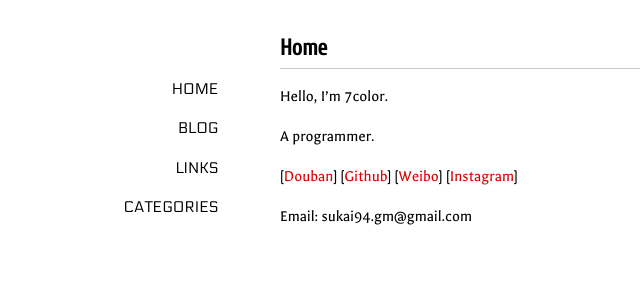
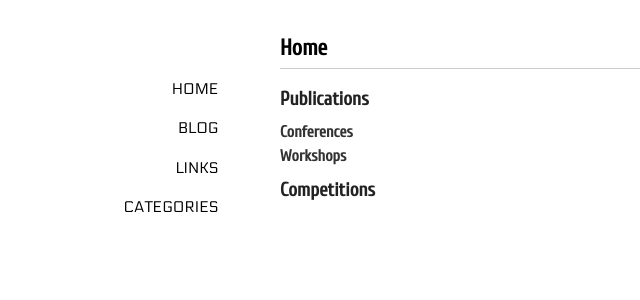
Before and after one commit to 7color94/7color94.github.io, a Jekyll site: the page built from index.md, in a window 1280 px wide. Shown: the top 300 px of the page, without its empty margins (60-700 px from the left). Built offline with Jekyll 4.4.1, drawn with Linux system fonts in a browser that asks for light colours; nearby versions of some CDN libraries; comment, search, counter and statistics services are not loaded.

Commit message:
update index

```diff
--- a/index.md
+++ b/index.md
@@ -1,13 +1,13 @@
 ---
 title: Home
 layout: page
-comments: yes
+comments: no
 ---
 
-Hello, I'm 7color.
+### Publications
 
-A programmer.
+#### Conferences
 
-[[Douban](https://www.douban.com/people/81024152/)] [[Github](https://github.com/7color94)] [[Weibo](https://weibo.com/2902370675)] [[Instagram](https://www.instagram.com/7color94/)]
+#### Workshops
 
-Email: sukai94.gm@gmail.com
+### Competitions
```
Also changed, not shown: 1 other file.
